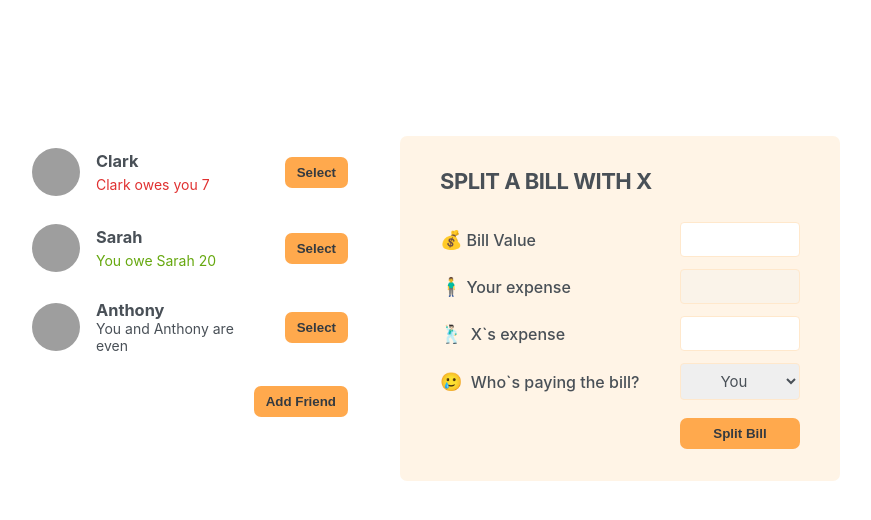
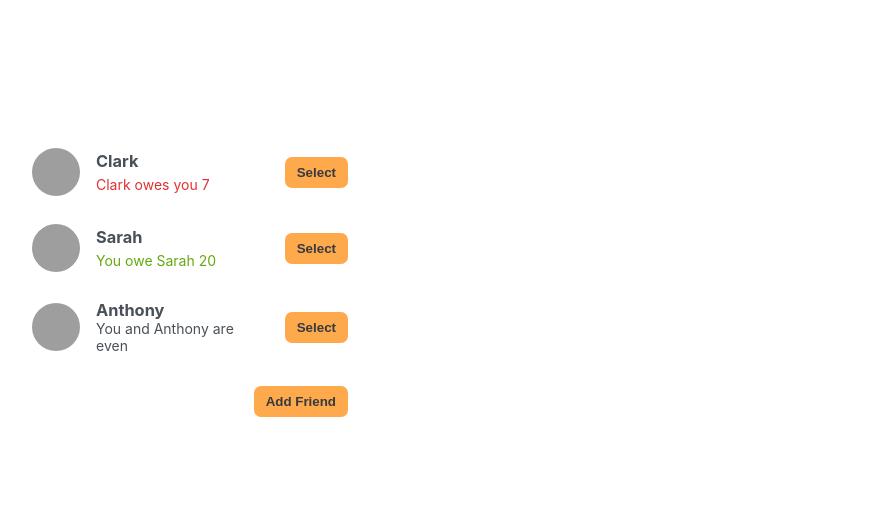
Before and after one commit to ELal3k/eat-n-split, a React (Vite) app: page / in a window 1280 px wide. Shown: the top 520 px of the page, without its empty margins (210-1081 px from the left). Built offline with nearby package versions, Linux system fonts and the light colour scheme; grey boxes are pictures that could not be loaded.

Commit message:
added selected friend state

```diff
--- a/src/App.jsx
+++ b/src/App.jsx
@@ -22,6 +22,7 @@ const initialFriends = [
 function App() {
   const [showAddFriend, setShowAddFriend] = useState(false)
   const [friends, setFriends] = useState(initialFriends)
+  const [selectedFriend, setSelectedFriend] = useState(null)
 
   function handleAddFriend(newFriend) {
     setFriends((friends) => [...friends, newFriend])
@@ -40,7 +41,7 @@ function App() {
         </Button>
       </div>
 
-      <FormSplitBill />
+      {selectedFriend && <FormSplitBill />}
     </div>
   )
 }
```
